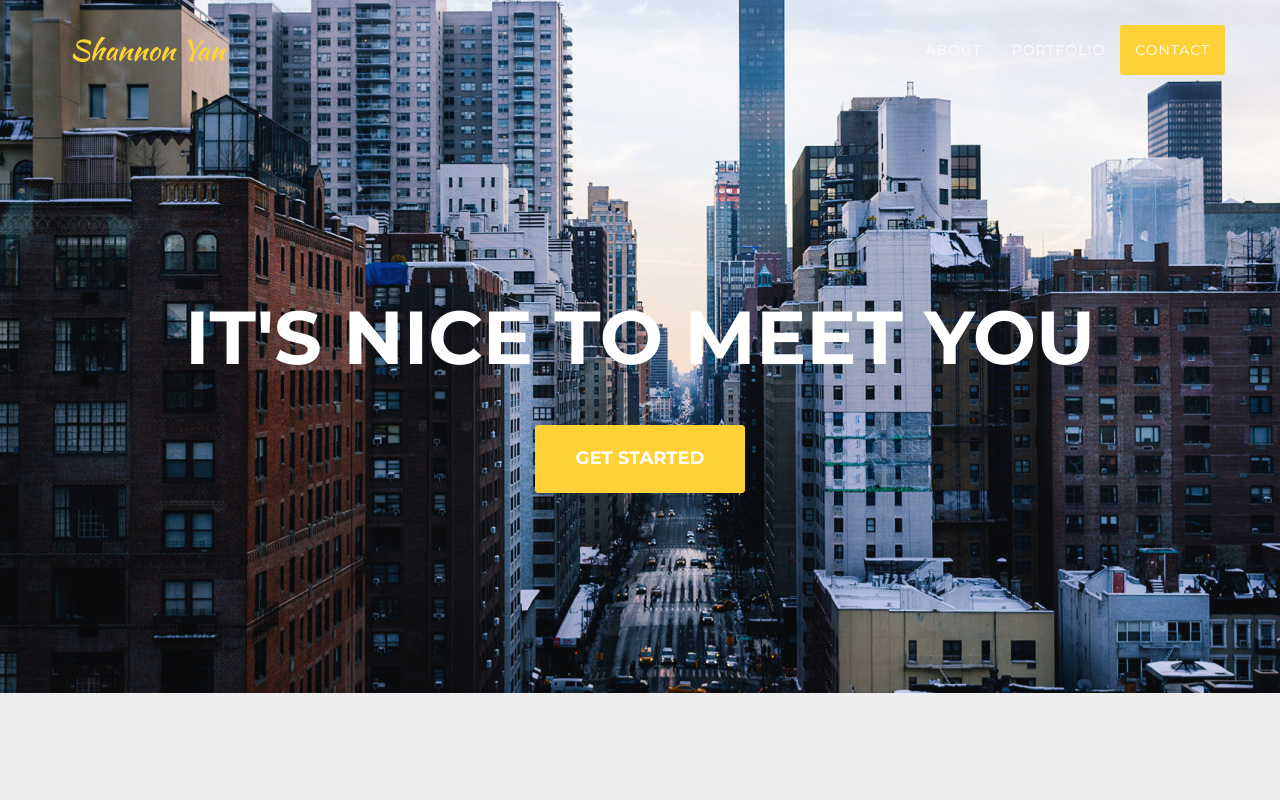
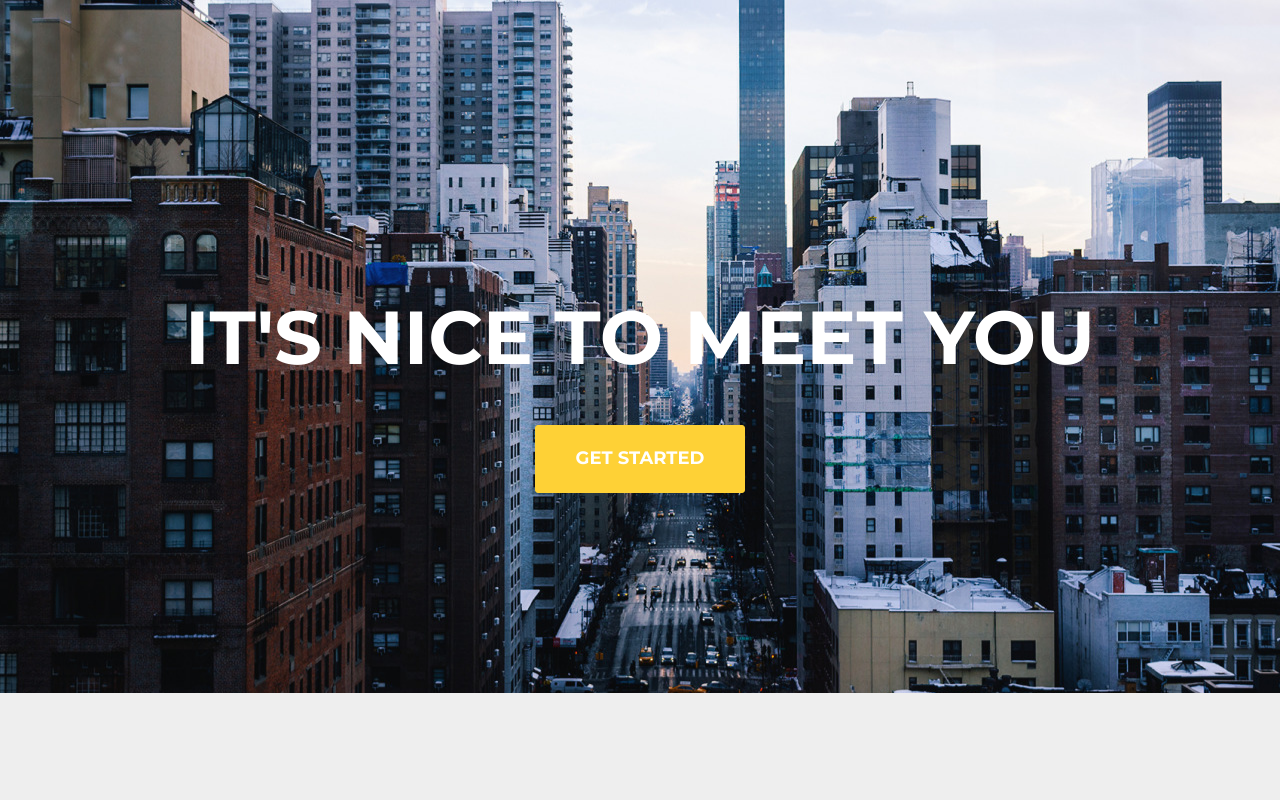
Before and after one commit to Shannony/Agency, a website: page index.html in a window 1280 px wide. Shown: the top 800 px of the page. Drawn offline with nearby package versions, Linux system fonts and the light colour scheme; files whose address does not match are found by name; a web font is replaced by a local one.

Commit message:
get rid of nav bar

```diff
--- a/index.html
+++ b/index.html
@@ -36,10 +36,11 @@
 
 <body id="page-top" class="index">
 
+
     <!-- Navigation -->
-    <nav id="mainNav" class="navbar navbar-default navbar-custom navbar-fixed-top">
+  <!--  <nav id="mainNav" class="navbar navbar-default navbar-custom navbar-fixed-top">
         <div class="container">
-            <!-- Brand and toggle get grouped for better mobile display -->
+           Brand and toggle get grouped for better mobile display
             <div class="navbar-header page-scroll">
                 <button type="button" class="navbar-toggle" data-toggle="collapse" data-target="#bs-example-navbar-collapse-1">
                     <span class="sr-only">Toggle navigation</span> Menu <i class="fa fa-bars"></i>
@@ -47,7 +48,7 @@
                 <a class="navbar-brand page-scroll" href="#page-top">Shannon Yan</a>
             </div>
 
-            <!-- Collect the nav links, forms, and other content for toggling -->
+             Collect the nav links, forms, and other content for toggling
             <div class="collapse navbar-collapse" id="bs-example-navbar-collapse-1">
                 <ul class="nav navbar-nav navbar-right">
                     <li class="hidden">
@@ -59,21 +60,21 @@
                     <li>
                         <a class="page-scroll" href="#portfolio">Portfolio</a>
                     </li>
-                   <!-- <li>
+                    <li>
                         <a class="page-scroll" href="#about">Photos</a>
                     </li>
                     <li>
                         <a class="page-scroll" href="#team">Team</a>
-                    </li> -->
+                    </li>
                     <li>
                         <a class="page-scroll" href="#contact">Contact</a>
                     </li>
                 </ul>
             </div>
-            <!-- /.navbar-collapse -->
+             /.navbar-collapse
         </div>
-        <!-- /.container-fluid -->
-    </nav>
+         /.container-fluid
+    </nav>  -->
 
     <!-- Header -->
     <header>
```
Also changed, not shown: 2 other files.
